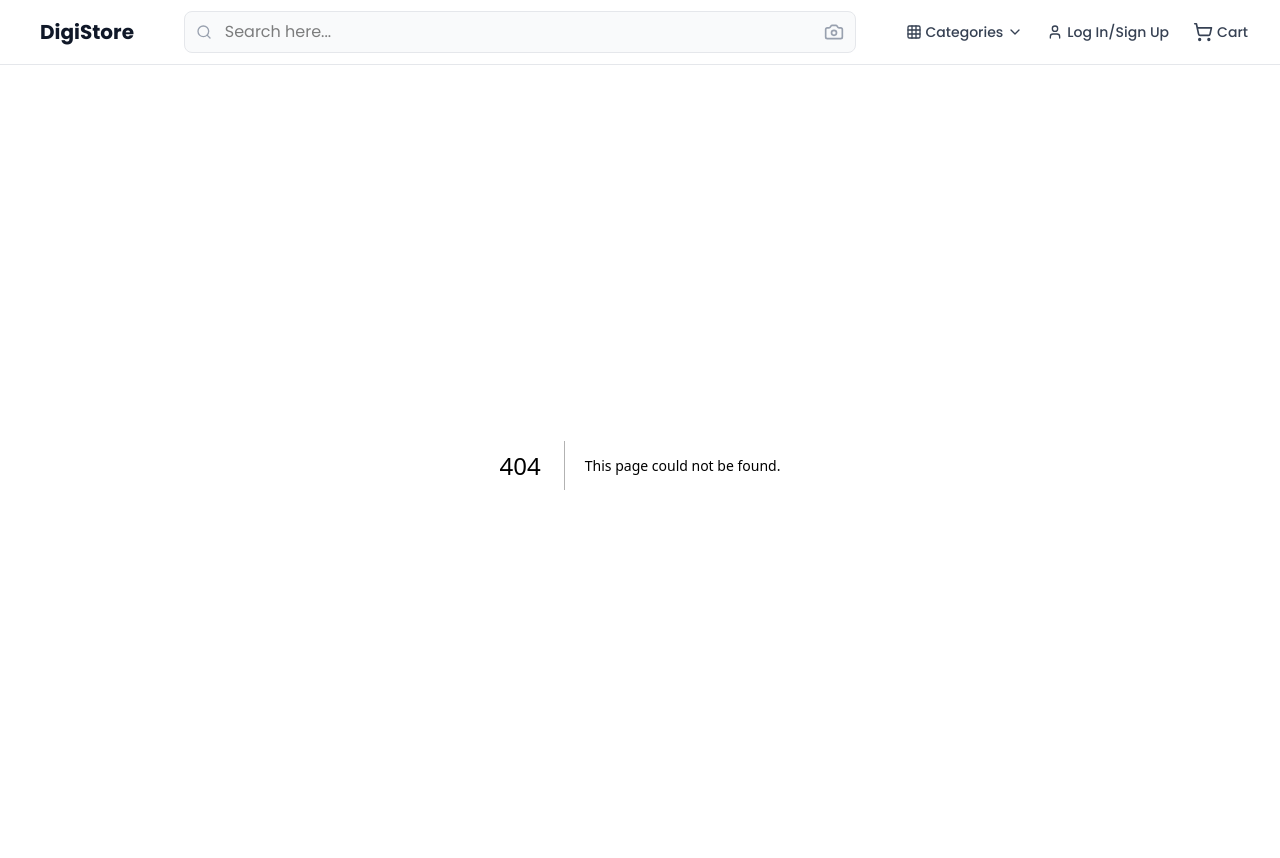
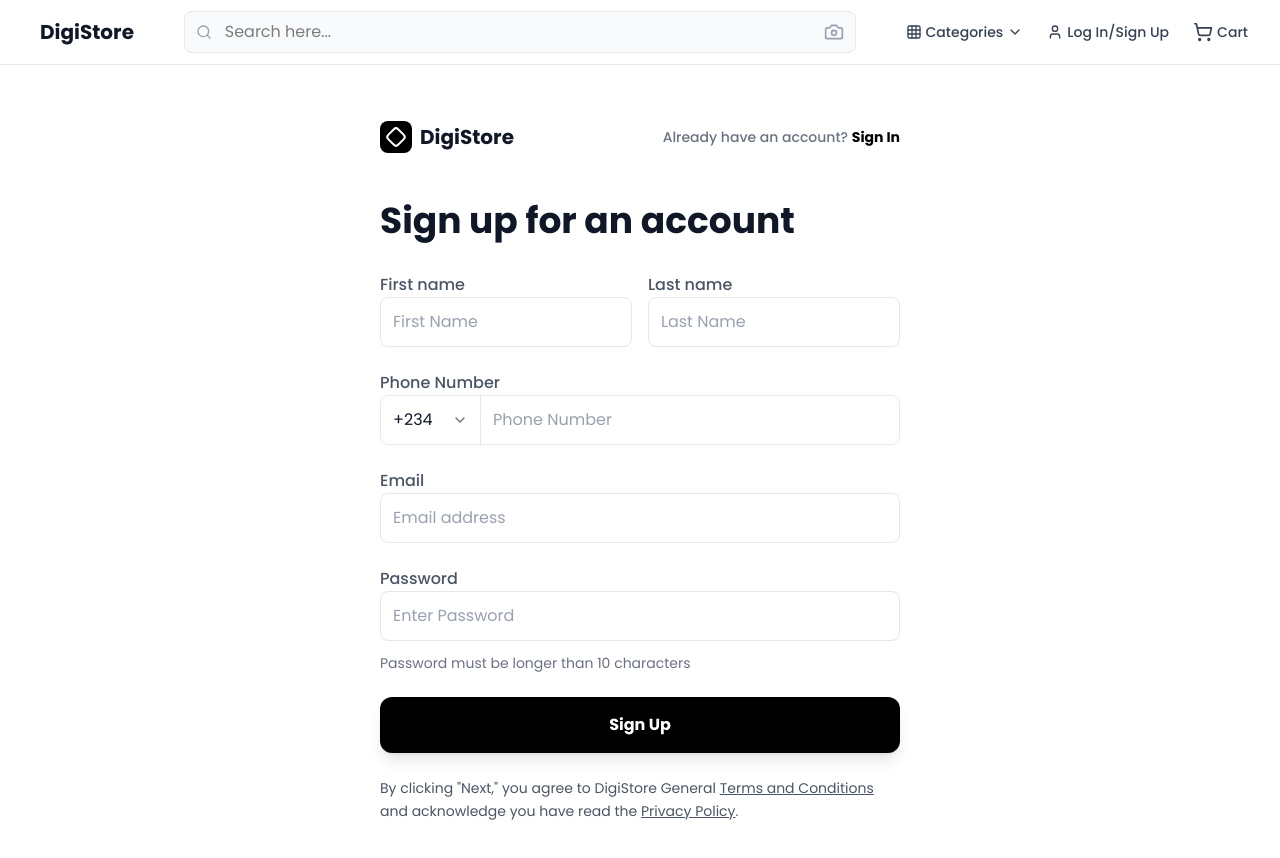
Before and after one commit to musamusakannike/digistore, a Next.js app in the folder frontend/: page /auth in a window 1280 px wide. Before the commit this address had no page. Shown: the top 858 px of the page. Built offline with nearby package versions, Linux system fonts and the light colour scheme.

Commit message:
Added registration page

```diff
--- /dev/null
+++ b/frontend/app/auth/page.tsx
@@ -0,0 +1,103 @@
+import Link from "next/link";
+import { ChevronDown } from "lucide-react";
+
+export default function AuthPage() {
+    return (
+        <div className="flex justify-center items-center min-h-screen w-full bg-white p-4">
+            <div className="w-full max-w-[600px] p-6 md:p-10">
+                {/* Header */}
+                <div className="flex items-center justify-between mb-12">
+                    <Link href="/" className="flex items-center gap-2">
+                        <div className="w-8 h-8 bg-black rounded-lg flex items-center justify-center">
+                            <div className="w-4 h-4 border-2 border-white rounded-sm transform rotate-45"></div>
+                        </div>
+                        <span className="text-xl font-bold text-gray-900">DigiStore</span>
+                    </Link>
+                    <div className="text-sm font-medium text-gray-500">
+                        Already have an account? <Link href="/auth/signin" className="text-black font-bold hover:underline">Sign In</Link>
+                    </div>
+                </div>
+
+                {/* Title */}
+                <h1 className="text-3xl md:text-4xl font-bold text-gray-900 mb-8">Sign up for an account</h1>
+
+                <form className="space-y-6">
+                    {/* Name Fields */}
+                    <div className="flex flex-col md:flex-row gap-4">
+                        <div className="flex-1 space-y-2">
+                            <label htmlFor="firstName" className="text-gray-600 font-medium">First name</label>
+                            <input
+                                type="text"
+                                id="firstName"
+                                placeholder="First Name"
+                                className="w-full border border-gray-200 rounded-lg p-3 text-gray-900 placeholder-gray-400 focus:outline-none focus:ring-2 focus:ring-black focus:border-transparent transition-all"
+                            />
+                        </div>
+                        <div className="flex-1 space-y-2">
+                            <label htmlFor="lastName" className="text-gray-600 font-medium">Last name</label>
+                            <input
+                                type="text"
+                                id="lastName"
+                                placeholder="Last Name"
+                                className="w-full border border-gray-200 rounded-lg p-3 text-gray-900 placeholder-gray-400 focus:outline-none focus:ring-2 focus:ring-black focus:border-transparent transition-all"
+                            />
+                        </div>
+                    </div>
+
+                    {/* Phone Number */}
+                    <div className="space-y-2">
+                        <label htmlFor="phone" className="text-gray-600 font-medium">Phone Number</label>
+                        <div className="flex border border-gray-200 rounded-lg overflow-hidden focus-within:ring-2 focus-within:ring-black focus-within:border-transparent transition-all">
+                            <div className="flex items-center justify-between px-3 py-3 border-r border-gray-200 bg-white min-w-[100px] cursor-pointer hover:bg-gray-50">
+                                <span className="text-gray-900">+234</span>
+                                <ChevronDown className="w-4 h-4 text-gray-500" />
+                            </div>
+                            <input
+                                type="tel"
+                                id="phone"
+                                placeholder="Phone Number"
+                                className="flex-1 p-3 text-gray-900 placeholder-gray-400 focus:outline-none"
+                            />
+                        </div>
+                    </div>
+
+                    {/* Email */}
+                    <div className="space-y-2">
+                        <label htmlFor="email" className="text-gray-600 font-medium">Email</label>
+                        <input
+                            type="email"
+                            id="email"
+                            placeholder="Email address"
+                            className="w-full border border-gray-200 rounded-lg p-3 text-gray-900 placeholder-gray-400 focus:outline-none focus:ring-2 focus:ring-black focus:border-transparent transition-all"
+                        />
+                    </div>
+
+                    {/* Password */}
+                    <div className="space-y-2">
+                        <label htmlFor="password" className="text-gray-600 font-medium">Password</label>
+                        <input
+                            type="password"
+                            id="password"
+                            placeholder="Enter Password"
+                            className="w-full border border-gray-200 rounded-lg p-3 text-gray-900 placeholder-gray-400 focus:outline-none focus:ring-2 focus:ring-black focus:border-transparent transition-all"
+                        />
+                        <p className="text-sm text-gray-500 mt-1">Password must be longer than 10 characters</p>
+                    </div>
+
+                    {/* Submit Button */}
+                    <button
+                        type="submit"
+                        className="w-full bg-black text-white font-bold py-4 rounded-xl hover:bg-gray-800 transition-colors shadow-lg"
+                    >
+                        Sign Up
+                    </button>
+
+                    {/* Disclaimer */}
+                    <p className="text-sm text-gray-600 leading-relaxed">
+                        By clicking "Next," you agree to DigiStore General <Link href="/terms" className="underline hover:text-black">Terms and Conditions</Link> and acknowledge you have read the <Link href="/privacy" className="underline hover:text-black">Privacy Policy</Link>.
+                    </p>
+                </form>
+            </div>
+        </div>
+    );
+}
--- a/frontend/app/components/Navbar.tsx
+++ b/frontend/app/components/Navbar.tsx
@@ -50,7 +50,7 @@
                                 <input
                                     type="text"
                                     placeholder="Search here..."
-                                    className="w-full px-4 py-2 pl-10 pr-12 bg-gray-50 border border-gray-200 rounded-lg focus:outline-none focus:ring-2 focus:ring-blue-500 focus:border-transparent"
+                                    className="w-full px-4 py-2 pl-10 pr-12 bg-gray-50 border border-gray-200 rounded-lg focus:outline-none focus:ring-2 focus:ring-orange-500 focus:border-transparent"
                                 />
                                 <Search className="absolute left-3 top-1/2 transform -translate-y-1/2 w-4 h-4 text-gray-400" />
                                 <button className="absolute right-3 top-1/2 transform -translate-y-1/2">
@@ -187,7 +187,7 @@
                             <input
                                 type="text"
                                 placeholder="Search here..."
-                                className="w-full px-4 py-2 pl-10 pr-10 bg-gray-50 border border-gray-200 rounded-lg focus:outline-none focus:ring-2 focus:ring-blue-500"
+                                className="w-full px-4 py-2 pl-10 pr-10 bg-gray-50 border border-gray-200 rounded-lg focus:outline-none focus:ring-2 focus:ring-orange-500"
                             />
                             <Search className="absolute left-3 top-1/2 transform -translate-y-1/2 w-4 h-4 text-gray-400" />
                             <Camera className="absolute right-3 top-1/2 transform -translate-y-1/2 w-4 h-4 text-gray-400" />
```
